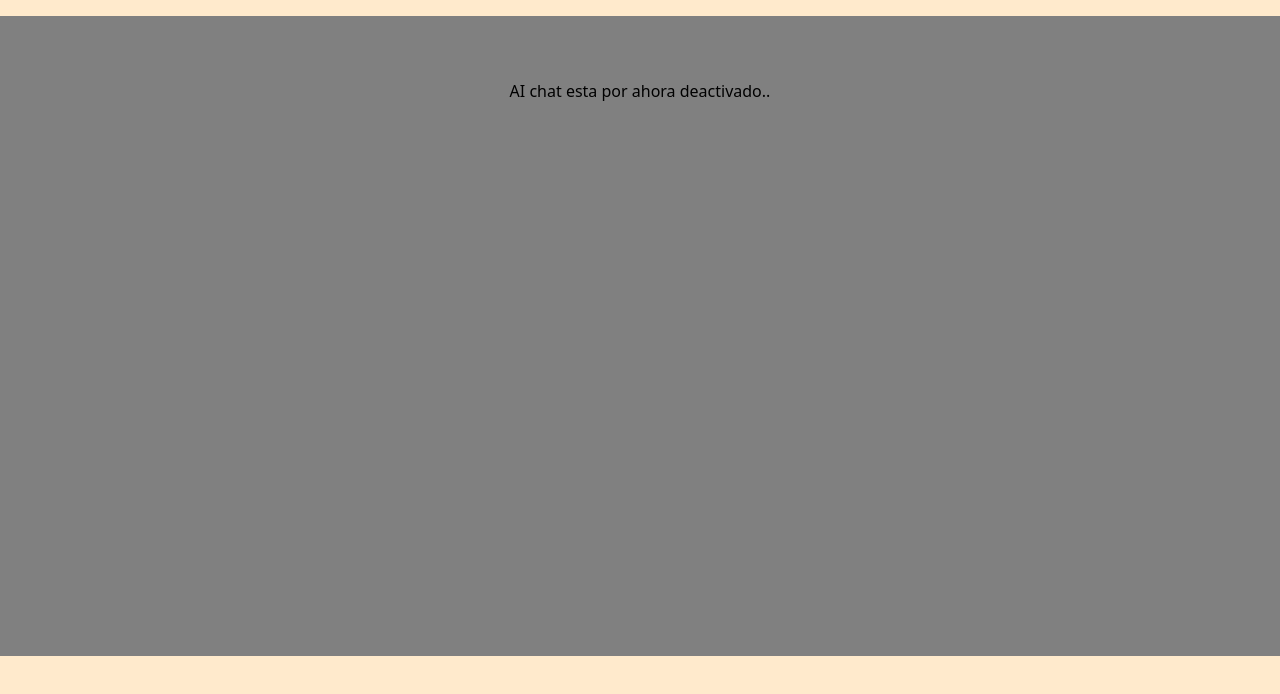
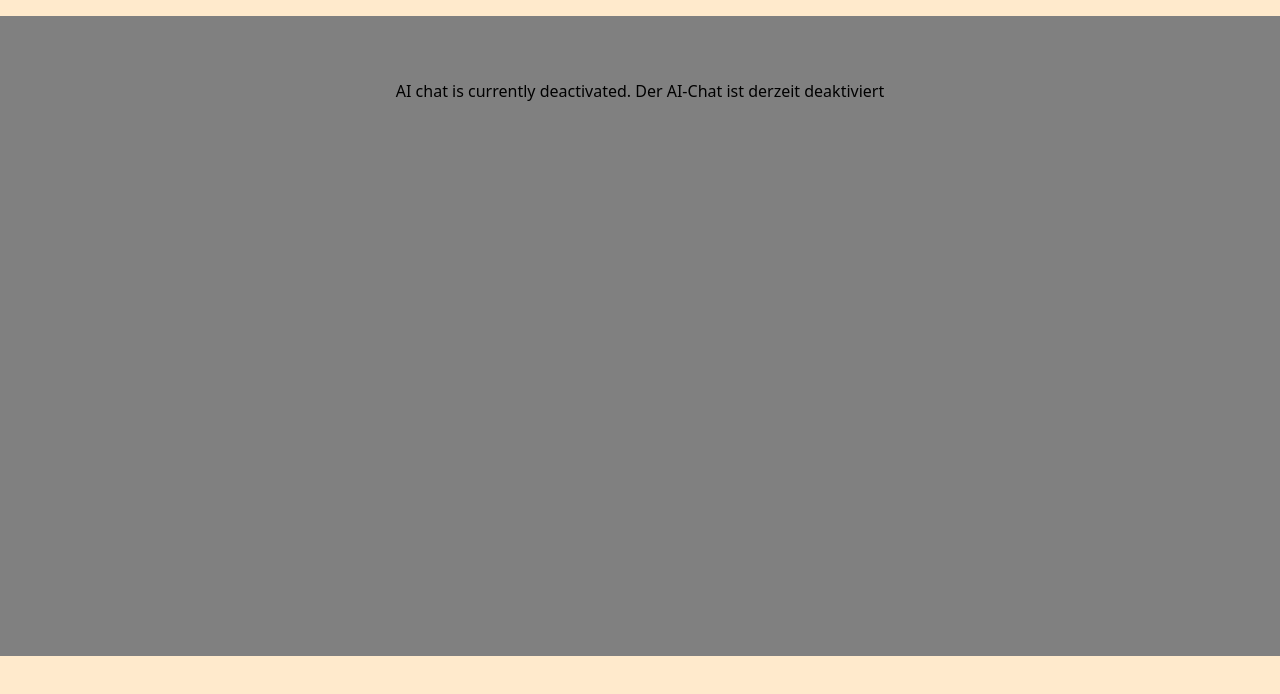
Before and after one commit to MariaRiosNavarro/mobileSimulation-propOS, a Next.js app: page /aipage in a window 1280 px wide. Both pictures are taken after typing "Sample" into the empty fields and a click on the button "Senden". Shown: the top 694 px of the page. Built offline with nearby package versions, Linux system fonts and the light colour scheme; no server answers.

Commit message:
Update index.js

```diff
--- a/pages/aipage/index.js
+++ b/pages/aipage/index.js
@@ -76,7 +76,7 @@ export default function AskAI() {
   const { theme, customColor } = useContext(ThemeContext);
 
   if (isFetching) {
-    return <StyledLoading>AI chat esta por ahora deactivado..</StyledLoading>;
+    return <StyledLoading>AI chat is currently deactivated. Der AI-Chat ist derzeit deaktiviert</StyledLoading>;
   }
 
   async function handleSubmit(event) {
```
